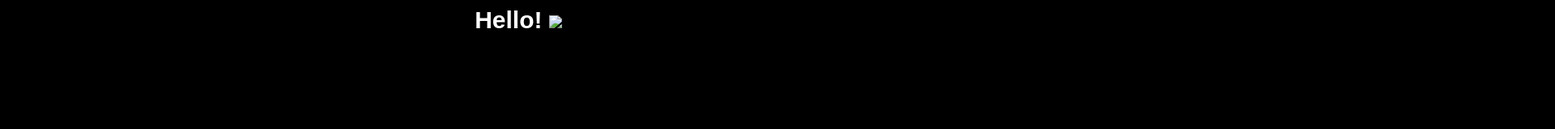
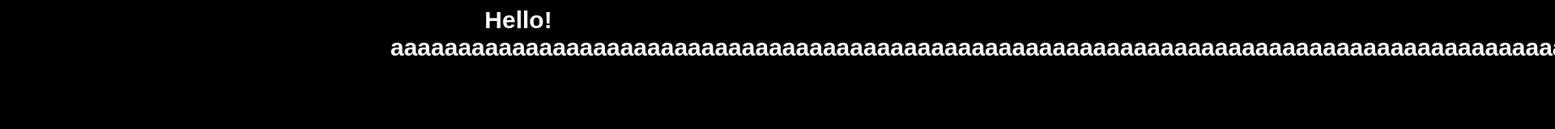
Before and after one commit to swcyoa/swcyoa.github.io, a plain HTML site: page index.htm in a window 1280 px wide. Shown: the top 160 px of the page at 81% size, 1920 px wide, since content can reach past the window. Drawn offline with Linux system fonts and the light colour scheme.

Commit message:
Update index.htm

```diff
--- a/index.htm
+++ b/index.htm
@@ -6,6 +6,7 @@ Star Wars CYOA
 </head>
 <body>
 <div><h1>
-Hello! <img src=missing.gif>
+Hello!<br>
+aaaaaaaaaaaaaaaaaaaaaaaaaaaaaaaaaaaaaaaaaaaaaaaaaaaaaaaaaaaaaaaaaaaaaaaaaaaaaaaaaaaaaaaaaaaaa
 </h1></div>
 </body>
```
